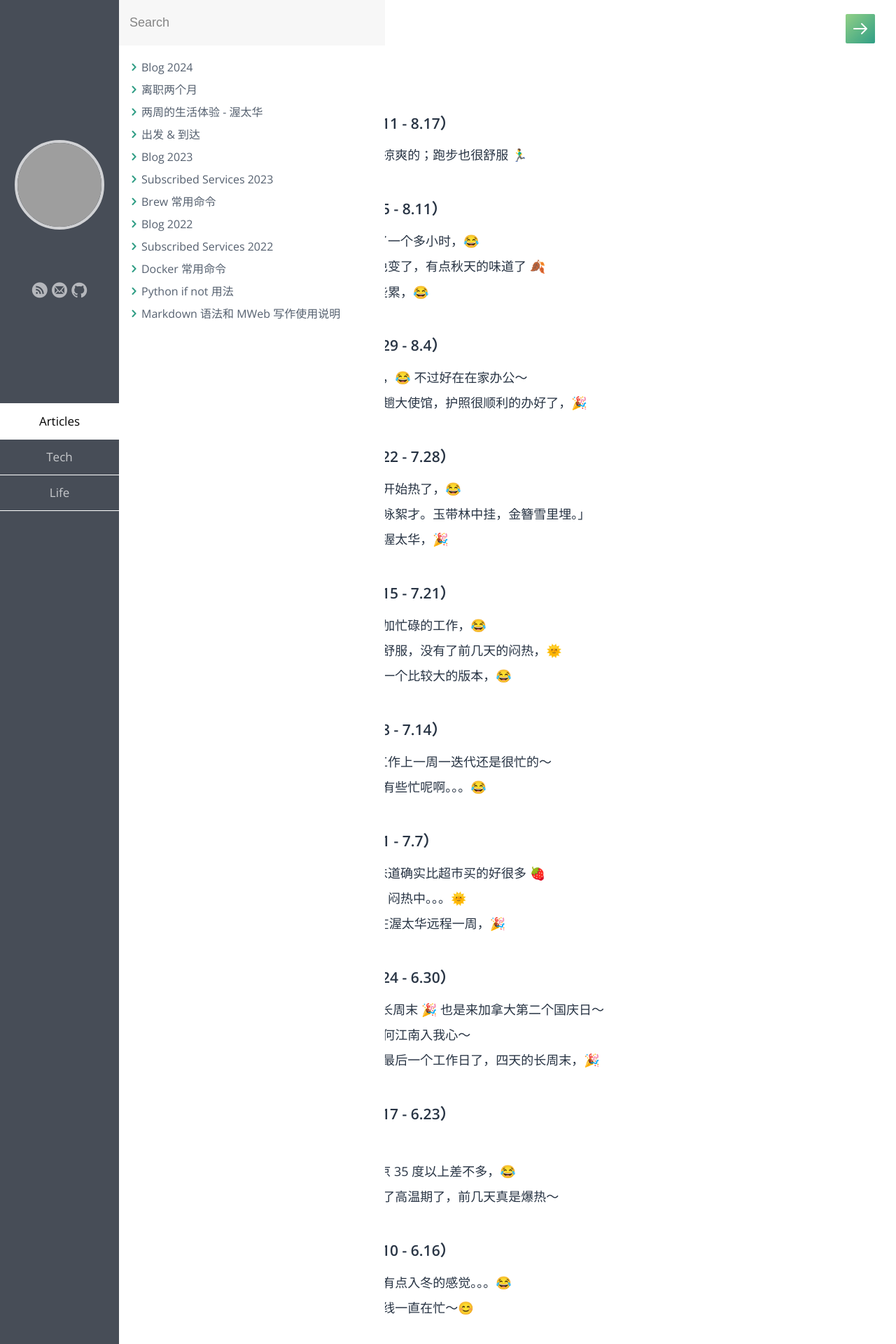
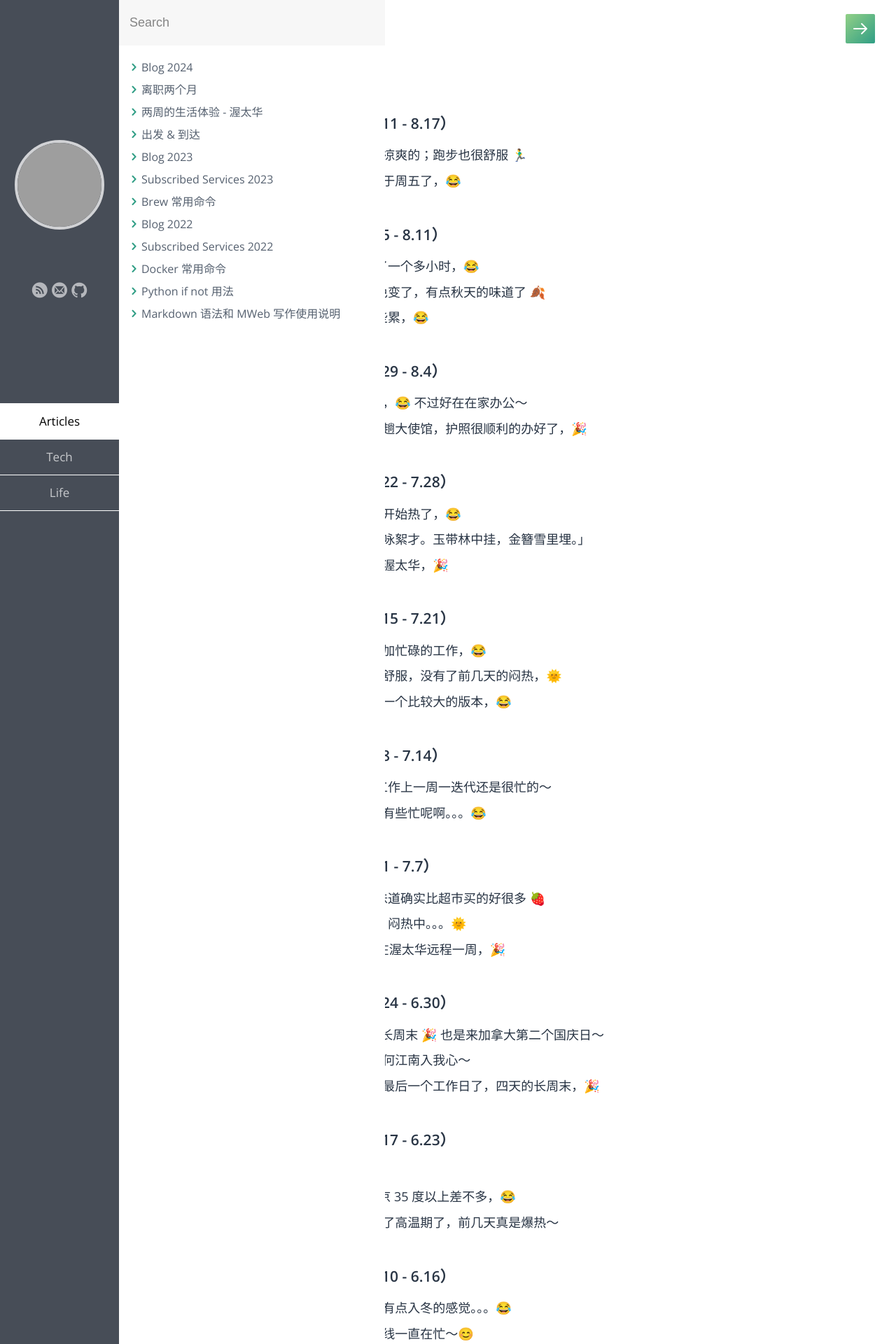
Before and after one commit to samxupeiran/samxupeiran.github.io, a Jekyll site: the page built from _posts/life/2024-01-02-my-blog.md, in a window 1280 px wide. Shown: the top 1920 px of the page at 70% size. Built offline with Jekyll 4.4.1, drawn with Linux system fonts in a browser that asks for light colours; some web fonts are replaced; some of the changed text lies outside the part shown; grey boxes are pictures that could not be loaded.

Commit message:
feat: add weekly blog 8/15

```diff
--- a/_posts/life/2024-01-02-my-blog.md
+++ b/_posts/life/2024-01-02-my-blog.md
@@ -8,6 +8,7 @@ tags: Blog
 
 - ### 2024 年 8 月 第 3 周（8.11 - 8.17）
      - 8.11 秋意渐浓，还是比较凉爽的；跑步也很舒服 🏃‍♂️
+     - 8.15 这周也很忙，明天终于周五了，😂
 
 - ### 2024 年 8 月 第 2 周（8.5 - 8.11）
      - 8.6 昨天来了多伦多，堵了一个多小时，😂
```
